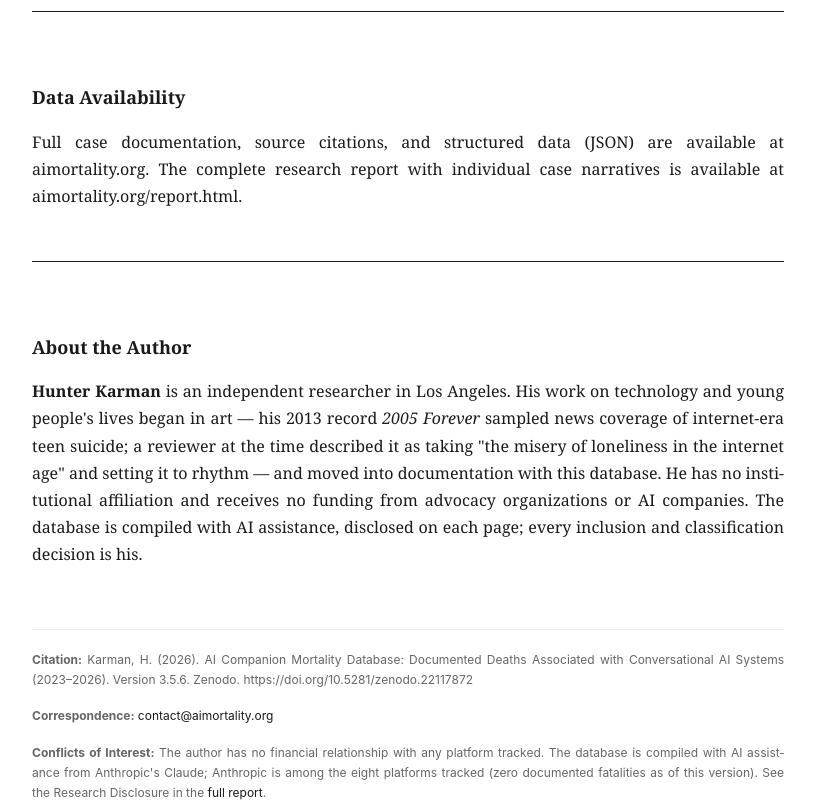
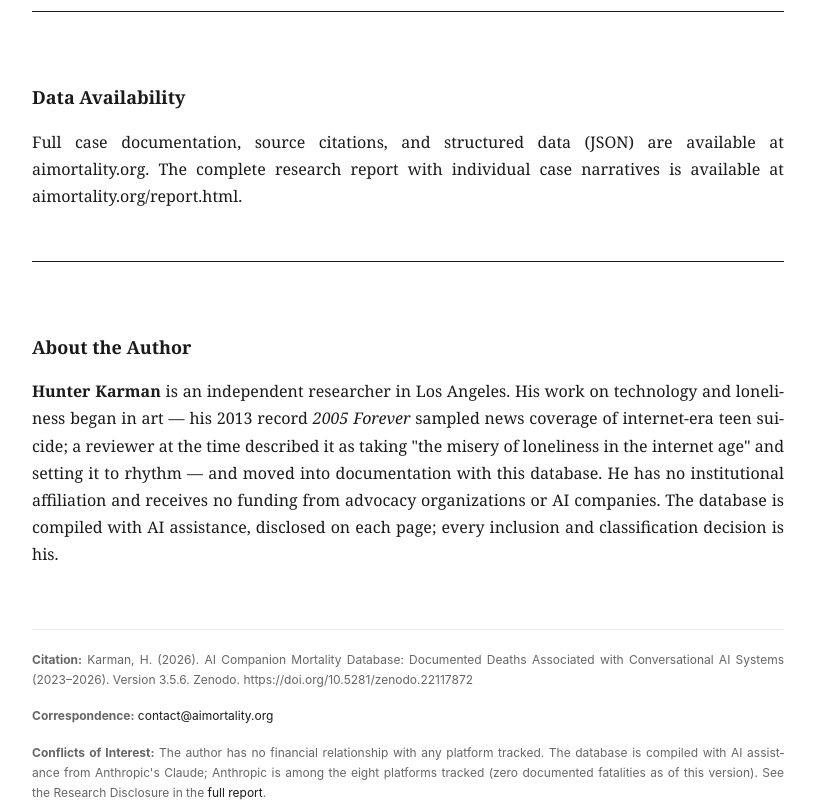
Before and after one commit to aimortality/ai-companion-mortality-database, a plain HTML site: page src/index-academic.html in a window 1280 px wide. Shown: the part 11200-12000 px from the top of the page, without its empty margins (232-1047 px from the left). Drawn offline with Linux system fonts and the light colour scheme.

Commit message:
Bio: 'technology and loneliness' (author's wording)
Co-Authored-By: Claude Fable 5 <noreply@anthropic.com>
Claude-Session: https://claude.ai/code/session_018nUszBStn4j9JWFAjtiyzF

```diff
--- a/src/index-academic.html
+++ b/src/index-academic.html
@@ -935,7 +935,7 @@
     <div class="references">
       <h2>About the Author</h2>
       <p>
-        <strong>Hunter Karman</strong> is an independent researcher in Los Angeles. His work on technology and young people's lives began in art — his 2013 record <em>2005 Forever</em> sampled news coverage of internet-era teen suicide; a reviewer at the time described it as taking "the misery of loneliness in the internet age" and setting it to rhythm — and moved into documentation with this database. He has no institutional affiliation and receives no funding from advocacy organizations or AI companies. The database is compiled with AI assistance, disclosed on each page; every inclusion and classification decision is his.
+        <strong>Hunter Karman</strong> is an independent researcher in Los Angeles. His work on technology and loneliness began in art — his 2013 record <em>2005 Forever</em> sampled news coverage of internet-era teen suicide; a reviewer at the time described it as taking "the misery of loneliness in the internet age" and setting it to rhythm — and moved into documentation with this database. He has no institutional affiliation and receives no funding from advocacy organizations or AI companies. The database is compiled with AI assistance, disclosed on each page; every inclusion and classification decision is his.
       </p>
     </div>
 
```
